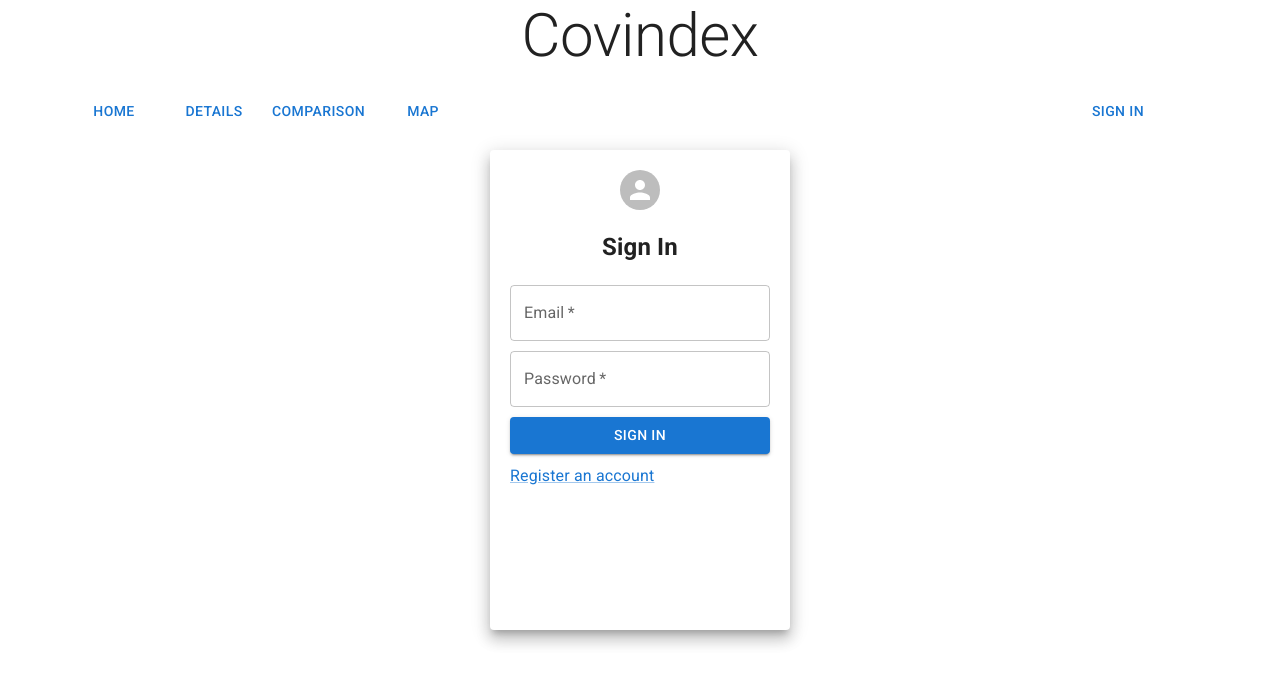
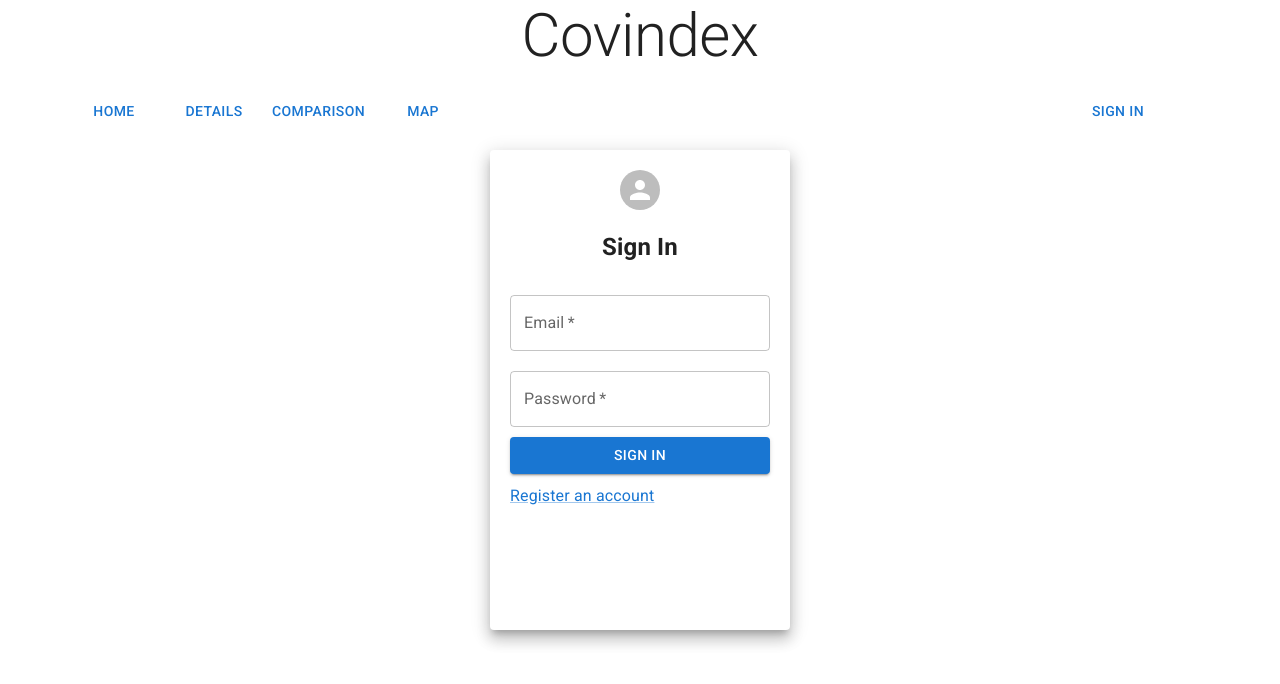
Before and after one commit to BioDieAMan/dh2642-project, a React (Create React App) app: page /account in a window 1280 px wide. Shown: the top 684 px of the page. Built offline with nearby package versions, Linux system fonts and the light colour scheme; no server answers.

Commit message:
error message for sign in/up

```diff
--- a/src/components/SignIn.js
+++ b/src/components/SignIn.js
@@ -1,5 +1,5 @@
 // import LockOutlinedIcon from '@mui/icons/LockOutlined';
-import { Avatar, FormControlLabel, Grid, TextField, Typography, Button, Link, Paper, Checkbox } from '@mui/material';
+import { Box, Avatar, FormControlLabel, Grid, TextField, Typography, Button, Link, Paper, Checkbox } from '@mui/material';
 import React, { useState } from 'react';
 import { connect } from "react-redux";
 import { signIn, signOut } from '../redux/actions/authenticationActions';
@@ -25,9 +25,50 @@ const SignIn = ({
                     <h2>Sign In</h2>
                 </Grid>
 
-                {signinError ? {signinError}: <span></span>}
-                <TextField sx={{mb: '10px'}} onChange={(e) => setEmail(e.target.value)} type="email" placeholder="Email" label="Email" fullWidth required />
-                <TextField sx={{mb: '10px'}} onChange={(e) => setPassword(e.target.value)} placeholder="Password" label="Password" type="password" fullWidth required />
+                <Box    component="form"
+                        sx={{'& .MuiTextField-root': { mb: "10px", mt: "10px"},}}
+                        noValidate
+                        autoComplete="off"
+                >
+                    {signinError?
+                        <div>
+                            <TextField  onChange={(e) => setEmail(e.target.value)}
+                                        type="email"
+                                        placeholder="Email"
+                                        label="Email"
+                                        fullWidth required
+                                        error
+                                        id="outlined-error"
+                            />
+                            <TextField  onChange={(e) => setPassword(e.target.value)}
+                                        type="password"
+                                        placeholder="Password"
+                                        label="Password"
+                                        fullWidth required
+                                        error
+                                        id="outlined-error-helper-text"
+                                        helperText={signinError}
+                            />
+                        </div>:
+                        <div>
+                            <TextField  onChange={(e) => setEmail(e.target.value)}
+                                        type="email"
+                                        placeholder="Email"
+                                        label="Email"
+                                        fullWidth required
+                            />
+                            <TextField  onChange={(e) => setPassword(e.target.value)}
+                                        type="password"
+                                        placeholder="Password"
+                                        label="Password"
+                                        fullWidth required
+                            />
+                        </div>
+                    }
+                </Box>
+
+                {/* <TextField sx={{mb: '10px'}} onChange={(e) => setEmail(e.target.value)} type="email" placeholder="Email" label="Email" fullWidth required />
+                <TextField sx={{mb: '10px'}} onChange={(e) => setPassword(e.target.value)} placeholder="Password" label="Password" type="password" fullWidth required /> */}
                 {/* <FormControlLabel control={
                     <Checkbox name="checkedB" color="primary" />
                 }
--- a/src/components/SignUp.js
+++ b/src/components/SignUp.js
@@ -1,7 +1,7 @@
 import React, { useState } from "react";
 import { connect } from "react-redux";
 import { signUp } from "../redux/actions/authenticationActions";
-import { Avatar, FormControlLabel, Grid, TextField, Typography, Button, Link, Paper, Checkbox } from '@mui/material';
+import { Box, Avatar, FormControlLabel, Grid, TextField, Typography, Button, Link, Paper, Checkbox } from '@mui/material';
 
 const SignUp = ({ signUp, signupError }) => {
   const [email, setEmail] = useState("");
@@ -18,9 +18,52 @@ const SignUp = ({ signUp, signupError }) => {
               <Link sx={{mb: '10px'}} onClick={() => (window.location.hash="SignIn", window.location.reload())}>Already have an account?</Link>
           </Typography>
 
-          {signupError ? {signupError}: <span></span>}
+          <Box
+            component="form"
+            sx={{'& .MuiTextField-root': { mb: "10px", mt: "10px"},}}
+            noValidate
+            autoComplete="off"
+          >
+            {signupError?
+              <div>
+                <TextField  onChange={(e) => setEmail(e.target.value)}
+                            type="email"
+                            placeholder="Email"
+                            label="Email"
+                            fullWidth required
+                            error
+                            id="outlined-error"
+                />
+                <TextField  onChange={(e) => setPassword(e.target.value)}
+                            type="password"
+                            placeholder="Password"
+                            label="Password"
+                            fullWidth required
+                            error
+                            id="outlined-error-helper-text"
+                            helperText={signupError}
+                />
+              </div>:
+              <div>
+                <TextField  onChange={(e) => setEmail(e.target.value)}
+                            type="email"
+                            placeholder="Email"
+                            label="Email"
+                            fullWidth required
+                />
+                <TextField  onChange={(e) => setPassword(e.target.value)}
+                            type="password"
+                            placeholder="Password"
+                            label="Password"
+                            fullWidth required
+                />
+              </div>
+            }
+          </Box>
+
+          {/* {signupError ? {signupError}: <span></span>}
           <TextField sx={{mb: '10px', mt: '10px'}} onChange={(e) => setEmail(e.target.value)} type="email" placeholder="Email" label="Email" fullWidth required />
-          <TextField sx={{mb: '10px'}} onChange={(e) => setPassword(e.target.value)} placeholder="Password" label="Password" type="password" fullWidth required />
+          <TextField sx={{mb: '10px'}} onChange={(e) => setPassword(e.target.value)} placeholder="Password" label="Password" type="password" fullWidth required /> */}
 
           <Button sx={{mb: '10px'}} onClick={() => signUp(email, password)} type="submit" color="primary" variant="contained" fullWidth>Create Account</Button>
       </Paper>
```
